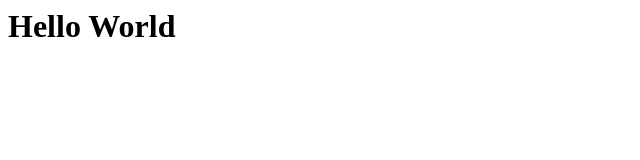
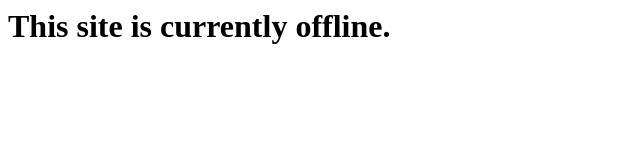
Before and after one commit to pubuduweragoda/pubuduweragoda.github.io, a plain HTML site: page index.html in a window 1280 px wide. Shown: the whole page, without its empty margins (0-640 px from the left). Drawn offline with Linux system fonts and the light colour scheme.

Commit message:
site status set to offline.

```diff
--- a/index.html
+++ b/index.html
@@ -2,6 +2,6 @@
 <head>
 </head>
 <body>
-<h1>Hello World</h1>
+<h1>This site is currently offline.</h1>
 </body>
 </html>
```
